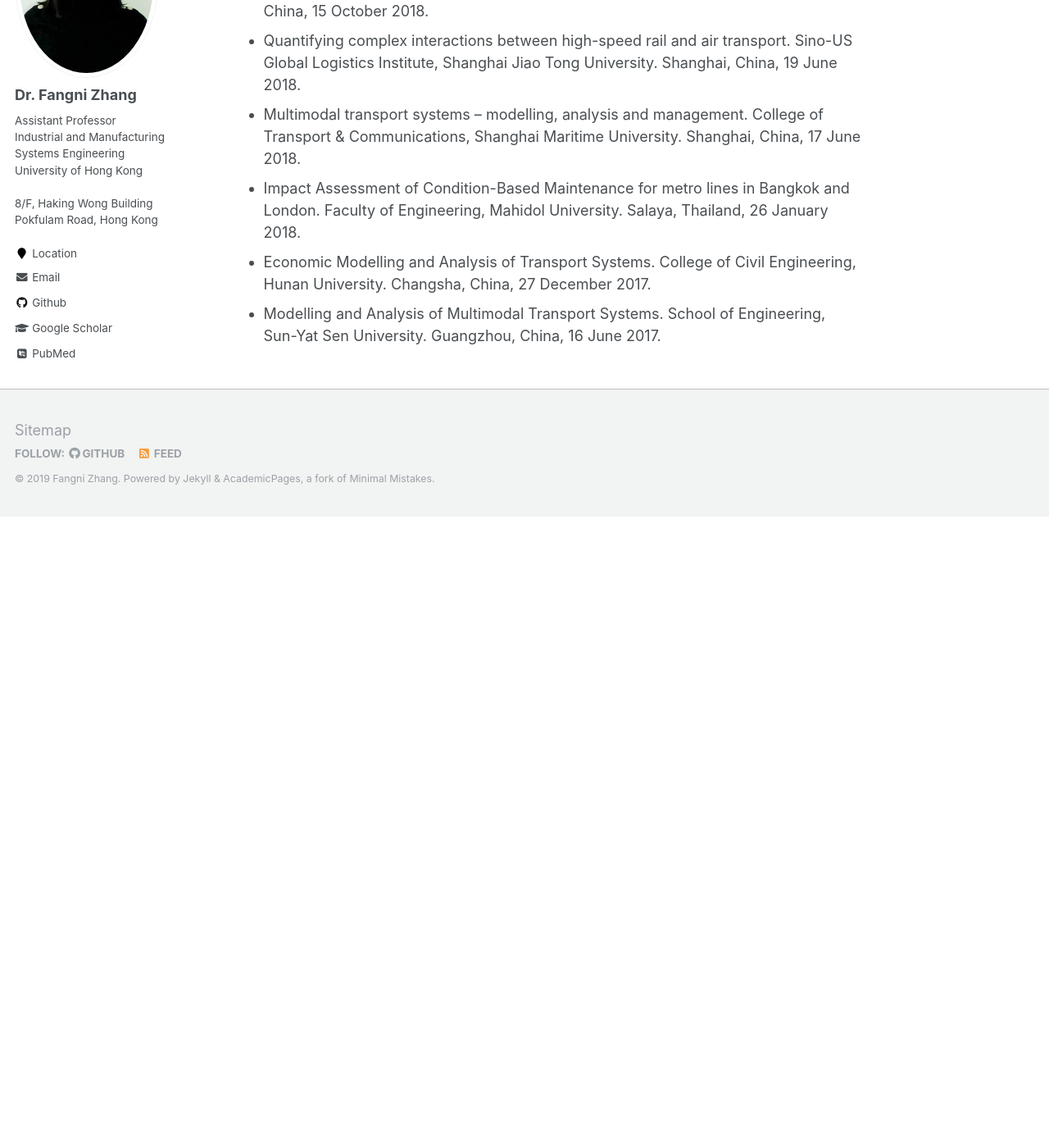
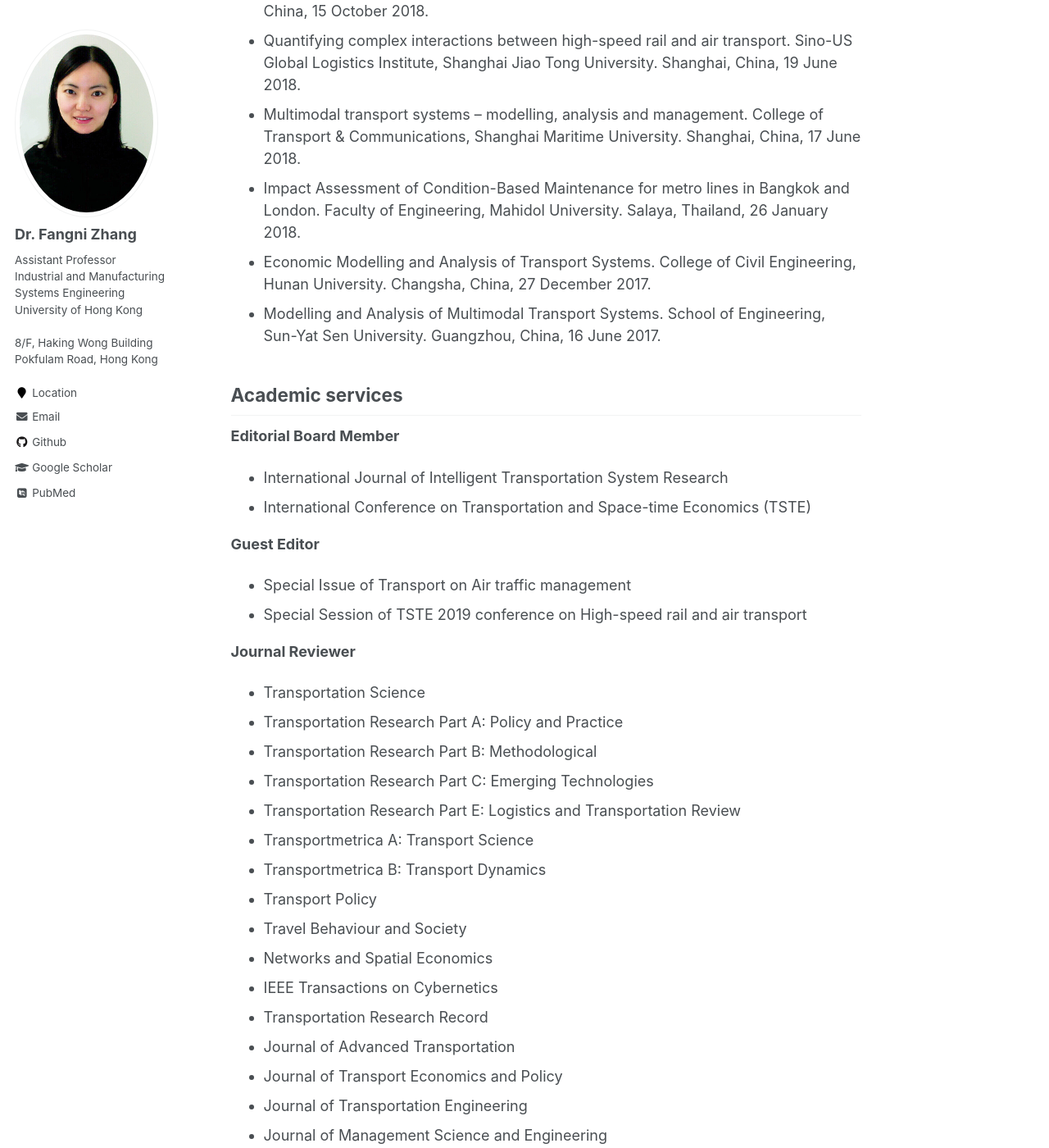
Before and after one commit to fangnizhang/fangnizhang.github.io, a Jekyll site: the page built from _pages/research.md, in a window 1280 px wide and 1400 px high, scrolled down 1017 px. Shown: the whole window at 82% size. Built offline with Jekyll 4.4.1, drawn with Linux system fonts in a browser that asks for light colours; some web fonts are replaced; before the commit the page ends 1647 px from its top, so only the background shows below that; some of the changed text lies outside the part shown.

Commit message:
Update research.md

```diff
--- a/_pages/research.md
+++ b/_pages/research.md
@@ -4,8 +4,8 @@ permalink: /research/
 author_profile: true
 ---
 
-Supervision
-----------
+Research students
+-----------
 **PhD Students**
 * Muhammad Yeasir Arafat (2020 - , UNSW)
 * Mingyou Ma (2019 - , UNSW)
@@ -19,7 +19,7 @@ Supervision
 * Qian Yang (2017 - 2018, Leeds)
 
 Invited talks
----------
+------------
 * Quantifying Demand and Impacts of High-speed Rail System. School of Economics and Management, Beihang University. Beijing, China, 11 Sept 2019.
 * Quantifying Demand and Impacts of High-speed Rail System. College of Metropolitan Transportation, Beijing University of Technology. Beijing, China, 10 Sept 2019.
 * Unlock the sharing economy in the parking sector for recurrent commuting trips. School of Economics and Management, Beihang University. Beijing, China, 15 October 2018.
@@ -29,3 +29,41 @@ Invited talks
 * Impact Assessment of Condition-Based Maintenance for metro lines in Bangkok and London. Faculty of Engineering, Mahidol University. Salaya, Thailand, 26 January 2018.
 * Economic Modelling and Analysis of Transport Systems. College of Civil Engineering, Hunan University. Changsha, China, 27 December 2017.
 * Modelling and Analysis of Multimodal Transport Systems. School of Engineering, Sun-Yat Sen University. Guangzhou, China, 16 June 2017.
+
+Academic services
+-------------
+**Editorial Board Member**
+
+* International Journal of Intelligent Transportation System Research
+* International Conference on Transportation and Space-time Economics (TSTE)
+
+**Guest Editor**
+
+* Special Issue of Transport on Air traffic management
+* Special Session of TSTE 2019 conference on High-speed rail and air transport
+
+**Journal Reviewer**
+
+* Transportation Science
+* Transportation Research Part A: Policy and Practice
+* Transportation Research Part B: Methodological
+* Transportation Research Part C: Emerging Technologies
+* Transportation Research Part E: Logistics and Transportation Review
+* Transportmetrica A: Transport Science
+* Transportmetrica B: Transport Dynamics
+* Transport Policy
+* Travel Behaviour and Society
+* Networks and Spatial Economics
+* IEEE Transactions on Cybernetics
+* Transportation Research Record
+* Journal of Advanced Transportation
+* Journal of Transport Economics and Policy
+* Journal of Transportation Engineering
+* Journal of Management Science and Engineering
+* Regional Science, Policy and Practice
+* Research in Transportation Economics
+* Sustainability
+
+**Conference and Public Report Reviewer**
+
+* International Symposium on Transportation and Traffic Theory (ISTTT); Annual Meeting of Transportation Research Board (TRB); International Conference of Hong Kong Society for Transportation Studies (HKSTS); International Conference on Vehicle Technology andIntelligent Transport Systems (VEHITS); International Conference of Transportation Professionals (CICTP); International Conference on Transportation and Space-time Economics (TSTE); IEEE International Conference on Intelligent Transportation Systems (IEEE ITSC); Government Office for Science of the UK.
```
